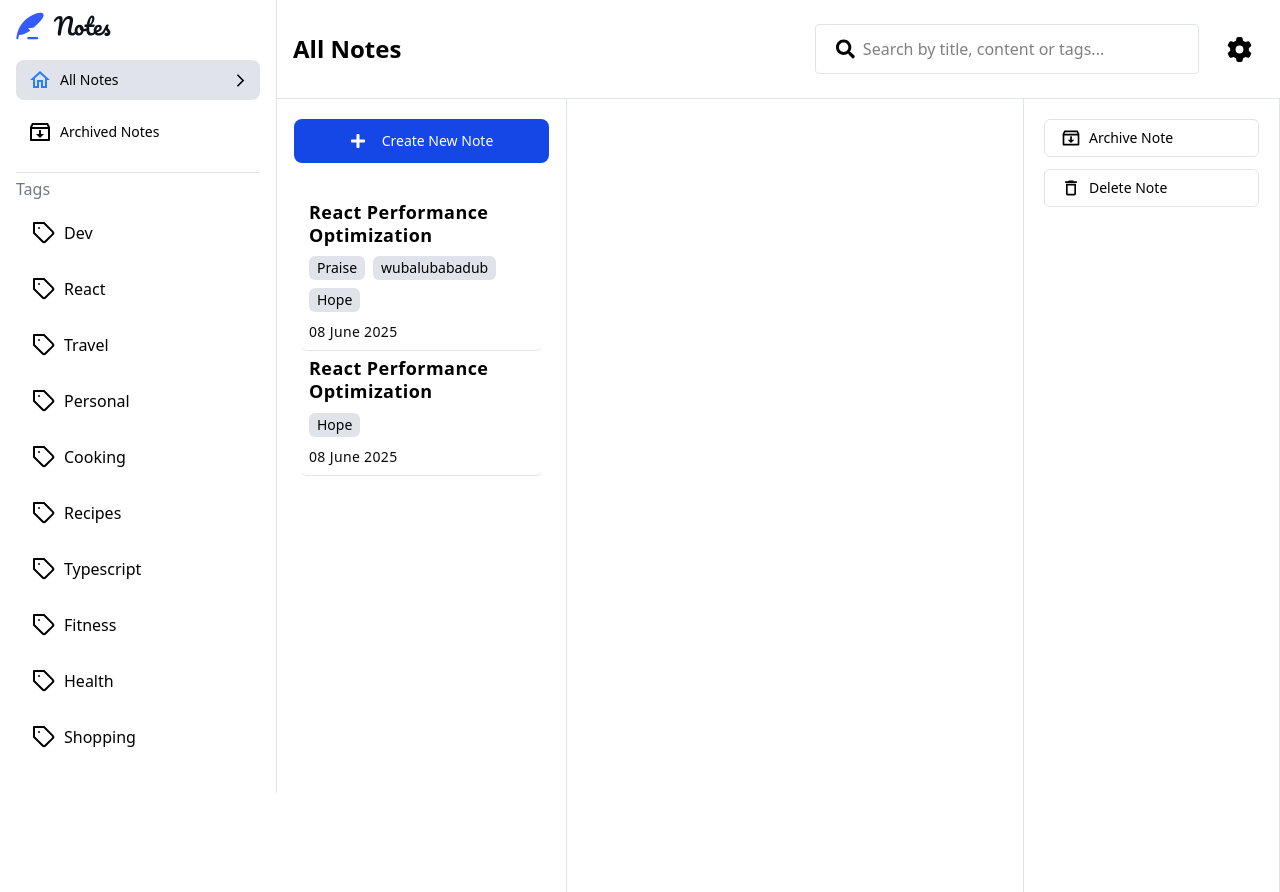
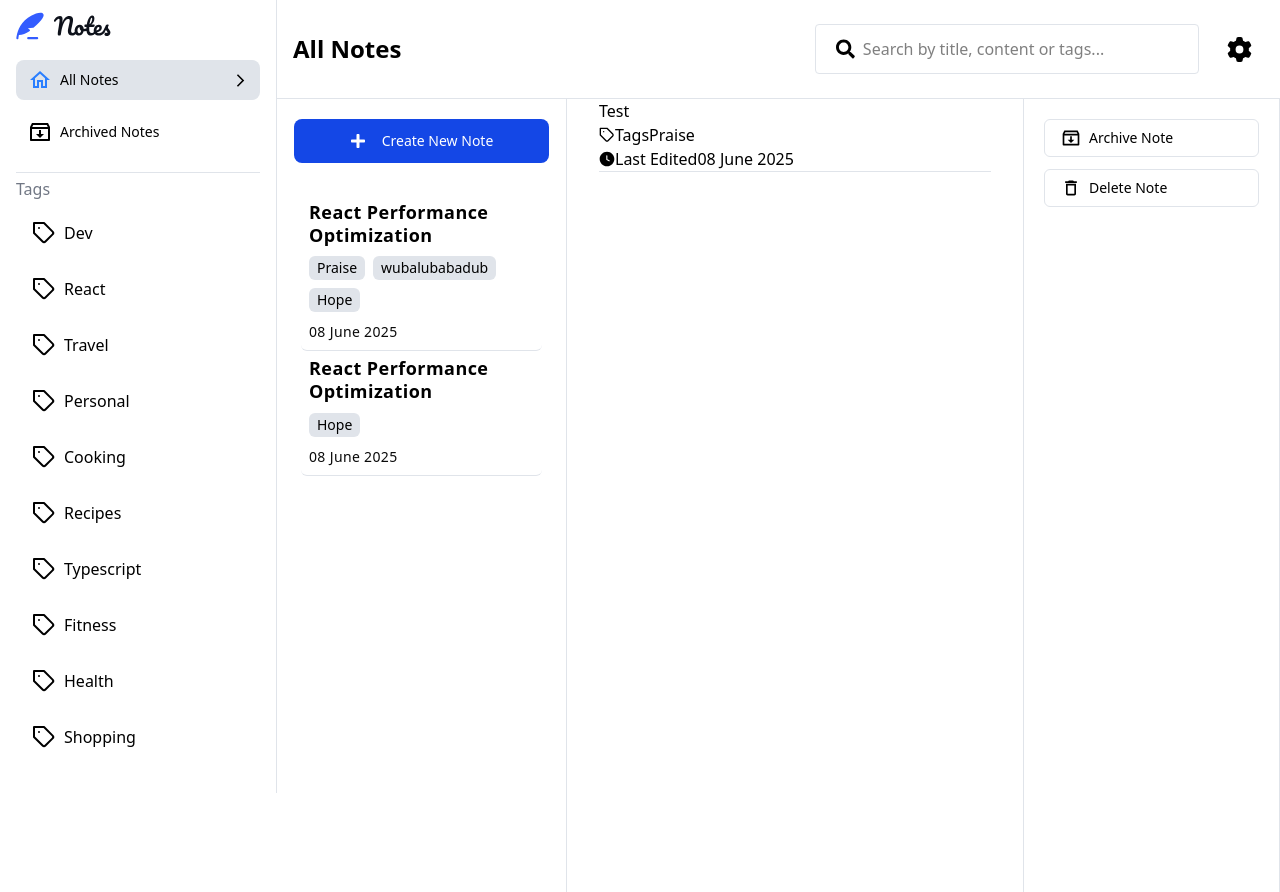
Before and after one commit to PraiseTy/notes-app-frontend, a React (Vite) app: page / in a window 1280 px wide. Built offline with nearby package versions, Linux system fonts and the light colour scheme.

Commit message:
feat: start on input box

```diff
--- a/src/pages/AllNotesPage.tsx
+++ b/src/pages/AllNotesPage.tsx
@@ -1,6 +1,8 @@
 import { RiInboxArchiveLine } from 'react-icons/ri';
 import { MdDeleteOutline } from 'react-icons/md';
 import { FaPlus } from 'react-icons/fa';
+import { GoClockFill } from 'react-icons/go';
+import { FiTag } from 'react-icons/fi';
 
 export const AllNotesPage = () => {
   return (
@@ -31,7 +33,18 @@ export const AllNotesPage = () => {
         </div>
       </div>
       <div className="w-[457px] border-r border-r-neutral-200">
-        <div></div>
+        <div className="border-b border-b-neutral-200 mx-8">
+          <h1>Test</h1>
+          <div className="flex items-center">
+            <FiTag />
+            <p>Tags</p>
+            <p>Praise</p>
+          </div>
+          <div className="flex items-center">
+            <GoClockFill /> <p>Last Edited</p>
+            <p>08 June 2025 </p>
+          </div>
+        </div>
       </div>
       <div className="flex-1 border-r border-r-neutral-200">
         <div className="flex flex-col items-start pt-5 space-y-3 w-full px-5">
```
